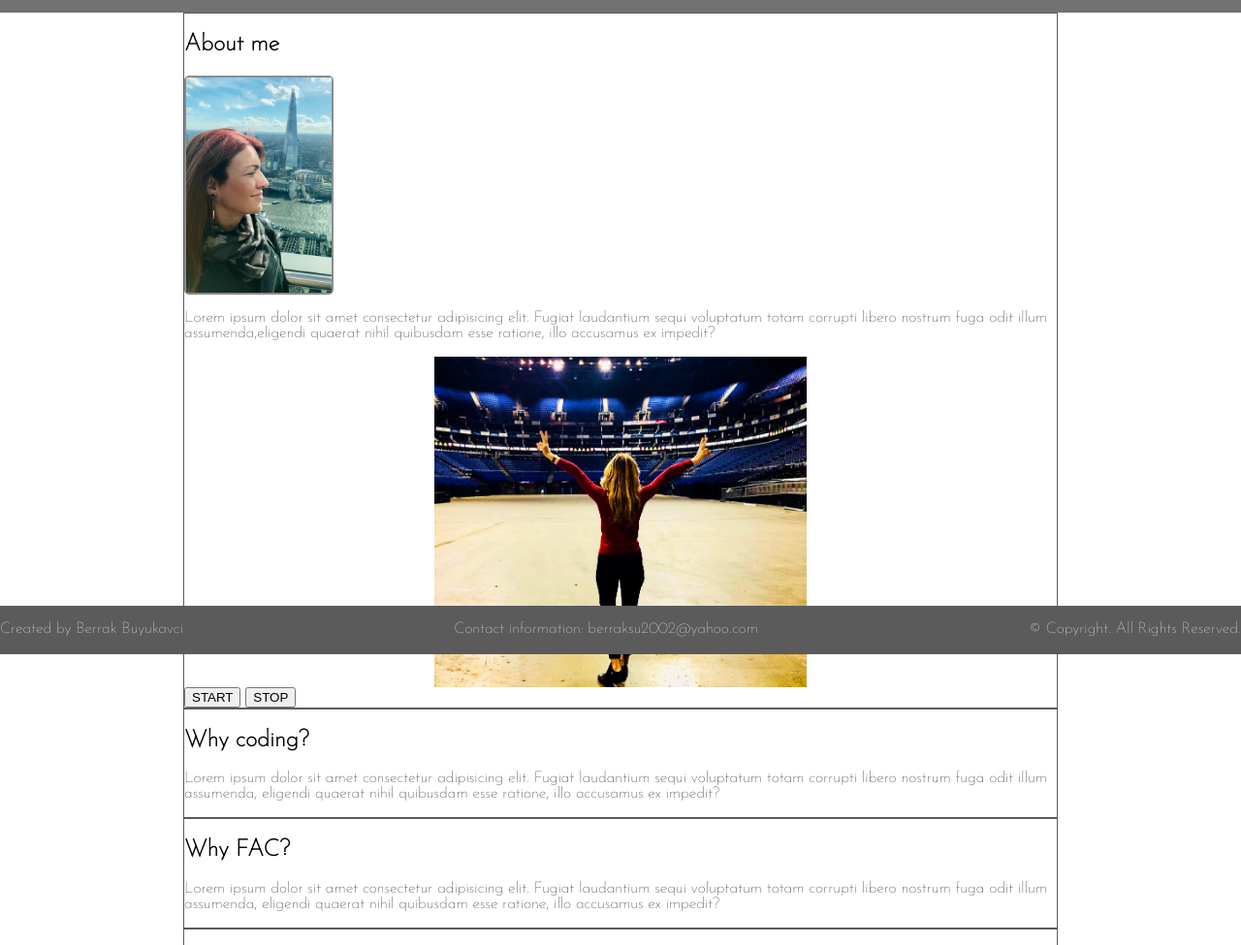
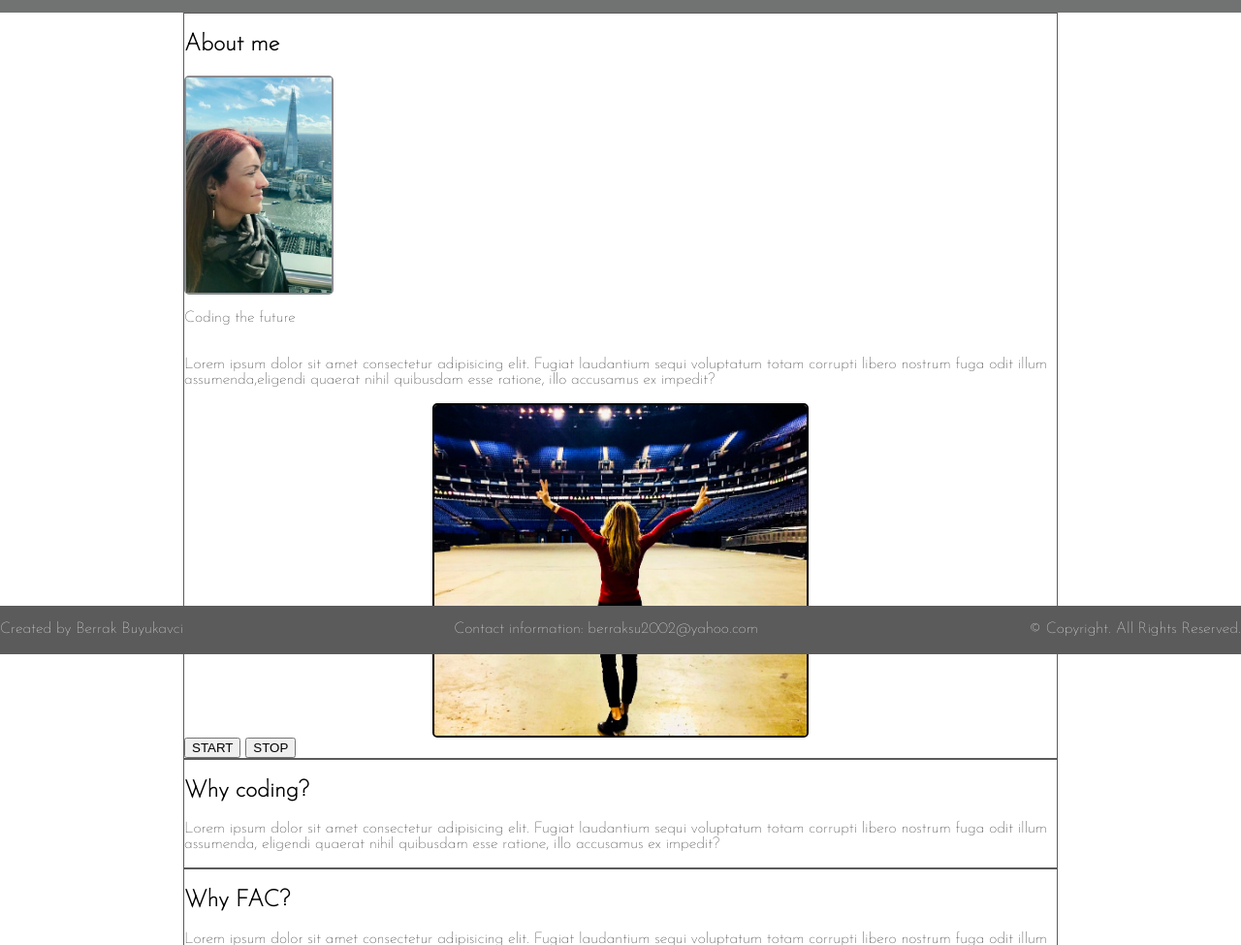
Before and after one commit to Ber2020/WEBSITE-PROJECT, a plain HTML site: page index.html in a window 1280 px wide. Shown: the part 125-1100 px from the top of the page at 97% size. Drawn offline with Linux system fonts and the light colour scheme.

Commit message:
A border added to carousel img

```diff
--- a/index.html
+++ b/index.html
@@ -31,15 +31,17 @@
         <div>  <!-- .container -->
       </header>
     <main>
-
         <section class="about-section">
         <div class="container">
         <h2 id="about me" >About me</h2>
-
         <div class="picture">
         <img class="Berrakpic"src="./resources/images/Berrak_picture.jpg"
           alt="Berrak's picture"/>
           </div>
+
+          <div class="text">
+            <p>Coding the future</p>
+             </div>
         <p>
           Lorem ipsum dolor sit amet consectetur adipisicing elit. Fugiat
           laudantium sequi voluptatum totam corrupti libero nostrum fuga odit
@@ -96,7 +98,6 @@
         <div class="links"><a href="https://www.codewars.com/users/Miracles" target="blank"><img src="./resources/images/codewars_logo.png" alt="GitHub_Logo" height=100px></a></div>
       </div>
       </section>
-
     </main>
     <footer class="page-footer">
       <p>Created by Berrak Buyukavci</p>
--- a/resources/css/index.css
+++ b/resources/css/index.css
@@ -30,7 +30,6 @@ h1 {
 /* Layout */
 
 .container {
-
     width: 100%;
     max-width: 900px;
     border: 1px solid rgb(92, 91, 92);
@@ -81,11 +80,18 @@ img {
   vertical-align: middle;
 }
 
+.text p {
+    display: inline-block;
+
+}
+
 .carousel-img {
 width: 30vw;
 height: auto;
 position:relative;
 margin:auto;
+border: 2px solid black;
+border-radius: 5px;
 
 }
 
```
